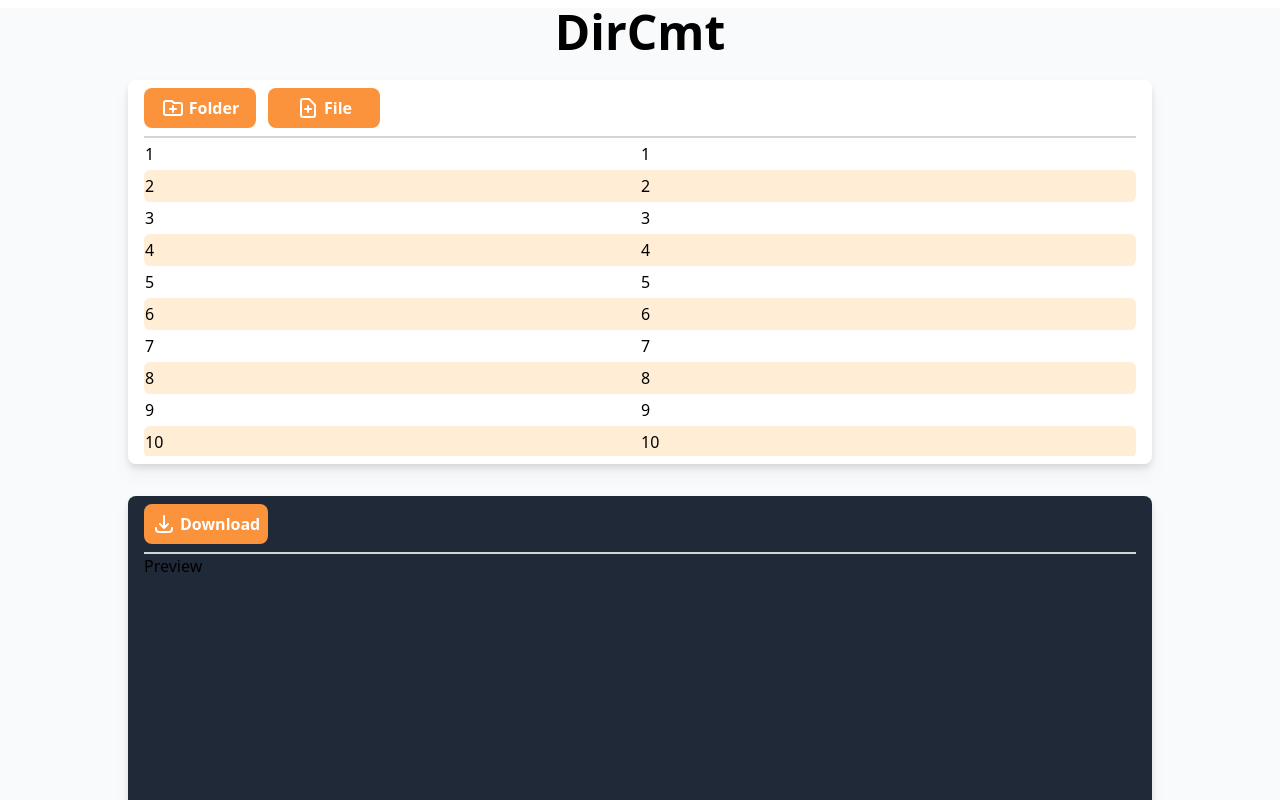
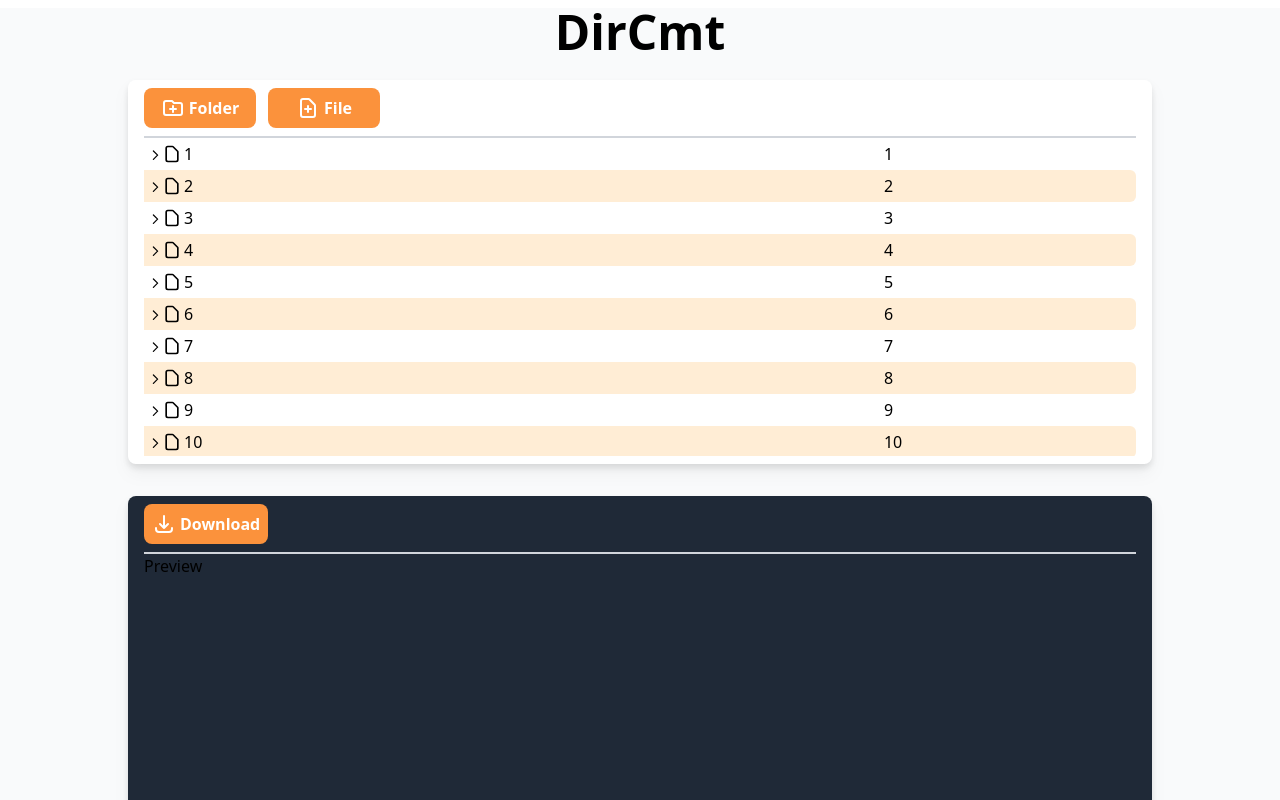
Before and after one commit to HidakaRintaro/DirCmt, a Next.js app: page / in a window 1280 px wide. Shown: the top 800 px of the page. Built offline with nearby package versions, Linux system fonts and the light colour scheme.

Commit message:
iconを追加した

```diff
--- a/components/DirTable.tsx
+++ b/components/DirTable.tsx
@@ -1,6 +1,5 @@
-interface DirTableProps {
-  dirJson: object
-}
+import { ChevronIcon } from 'icons/ChevronIcon'
+import { FileIcon } from 'icons/FileIcon'
 
 export const DirTable: React.FC = () => {
   let ary = []
@@ -11,7 +10,15 @@ export const DirTable: React.FC = () => {
     <table className="w-full">
       {ary.map((a) => (
         <tr key={a.id} className="even:bg-orange-100">
-          <td className="h-8 rounded-l-md">{a.id}</td>
+          <td className="flex h-8 items-center gap-[2px] rounded-l-md pl-1">
+            <span>
+              <ChevronIcon className="h-3 w-3 stroke-black stroke-2" />
+            </span>
+            <span>
+              <FileIcon className="h-5 w-5 stroke-black stroke-2" />
+            </span>
+            {a.id}
+          </td>
           <td className="rounded-r-md">{a.id}</td>
         </tr>
       ))}
```
